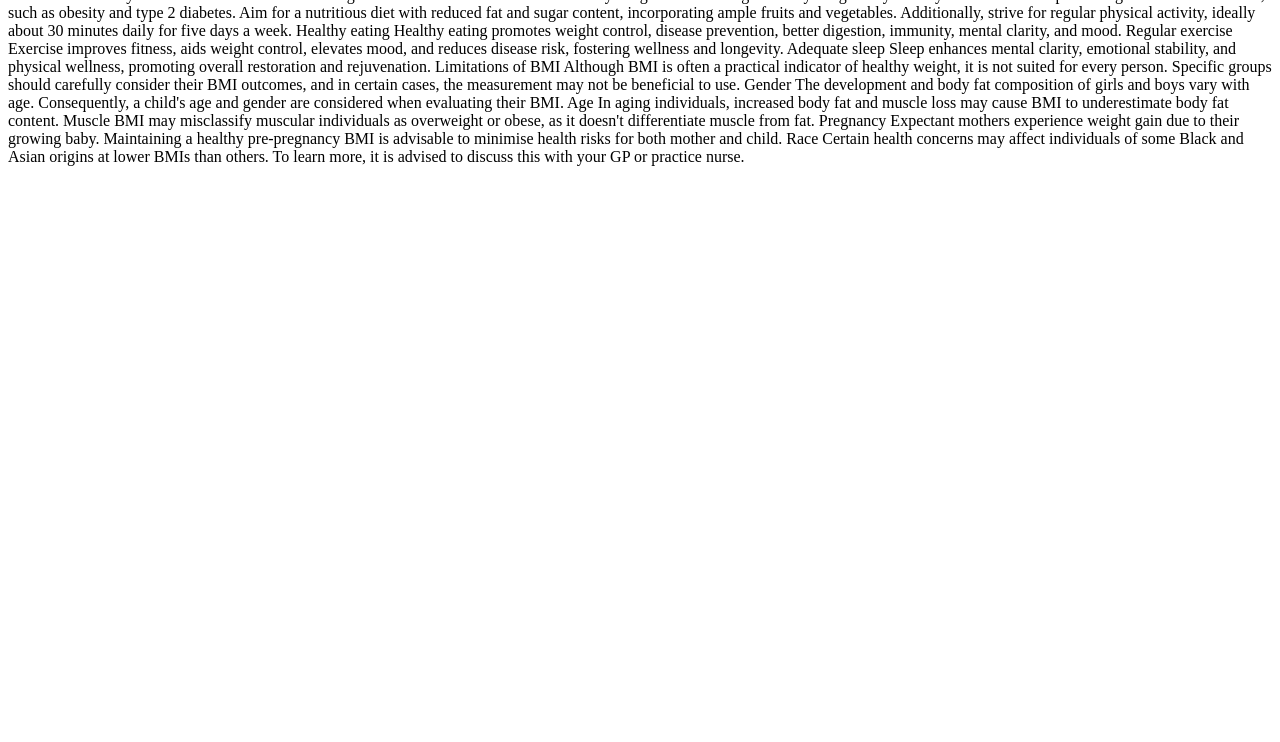
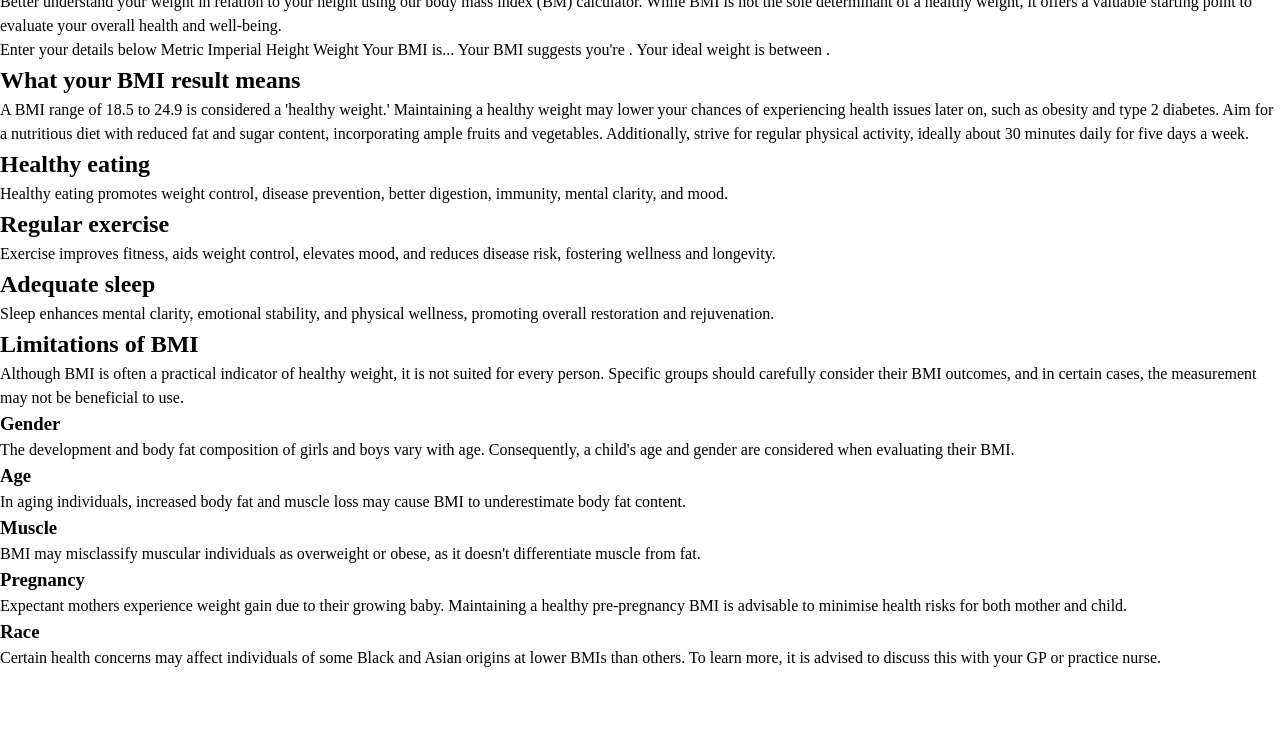
Before and after one commit to jacksen30/Body-Mass-Index-Calculator, a plain HTML site: page index.html in a window 1280 px wide. Shown: the part 58-800 px from the top of the page. Drawn offline with Linux system fonts and the light colour scheme.

Commit message:
add basic div and title tags to index.html, added standard css reset declarations to style.css

```diff
--- /dev/null
+++ b/assets/css/style.css
@@ -0,0 +1,113 @@
+/* CSS RESET - undo the varying default styling applied by web browsers to HTML elements */
+
+/* Box sizing rules */
+*,
+*::before,
+*::after {
+  box-sizing: border-box;
+}
+
+/* Remove default margin */
+body,
+h1,
+h2,
+h3,
+h4,
+p,
+figure,
+blockquote,
+dl,
+dd {
+  margin: 0;
+}
+
+/* Remove list styles on ul, ol elements with a list role, which suggests default styling will be removed */
+ul[role="list"],
+ol[role="list"] {
+  list-style: none;
+}
+
+/* Set core root defaults */
+html:focus-within {
+  scroll-behavior: smooth;
+}
+
+/* Set core body defaults */
+body {
+  min-height: 100vh;
+  /* text-rendering: optimizeSpeed; */
+  line-height: 1.5;
+
+}
+
+/* A elements that don't have a class get default styles */
+a:not([class]) {
+  text-decoration-skip-ink: auto;
+}
+
+/* Make images easier to work with */
+img,
+picture {
+  max-width: 100%;
+  display: block;
+}
+
+/* Inherit fonts for inputs and buttons */
+input,
+button,
+textarea,
+select {
+  font: inherit;
+}
+
+/* sr-only is for screen reader use only - The element will be visually hidden but will still be read by screen reader technology. */
+.sr-only {
+  position: absolute;
+  width: 1px;
+  height: 1px;
+  margin: -1px;
+  padding: 0;
+  overflow: hidden;
+  clip: rect(0, 0, 0, 0);
+  border: 0;
+  white-space: nowrap;
+}
+
+/*  A big shout out to Andy Bell at https://andy-bell.co.uk/about/
+    For his great article " A Modern CSS Reset " I recommend giving it a read at https://andy-bell.co.uk/a-modern-css-reset/
+*/
+
+
+/* MY CUSTOM CSS RULES BELOW */
+
+/* Reusable Custom CSS Variables */
+:root {
+  /* Measurments */
+  --width_row-width-percentage: 90%;
+
+  /* Color Theme is Dark Mode by Default */
+  --color_highlight: #339900;
+  --color_page-background: #121212;
+  --color_section-background: #0D0D0D;
+  --color_standard-text: #FFF;
+  --color_hover-state-box-shadow: rgba(0,255,0,0.5);
+
+  /* Delete Below once Final Colors Chosen */
+  --color_page-background: #141414;
+}
+
+:root.light-theme {
+  /* --color_highlight: #339900; */
+  --color_page-background: #F7F9FC;
+  --color_section-background: #FFF;
+  --color_standard-text: #000;
+  --color_hover-state-box-shadow: yellow; /* Update this, have just used as placeholde for now */
+
+  /* Delete Below once Final Colors Chosen */
+  --color_page-background: #e7e9ec;
+}
+
+html {
+  scroll-behavior: smooth;
+  font-size: 16px; /* Sets the base size for 1rem to 16px */
+}
--- a/index.html
+++ b/index.html
@@ -5,18 +5,17 @@
   <meta name="viewport" content="width=device-width, initial-scale=1.0">
 
   <link rel="icon" type="image/png" sizes="32x32" href="./assets/images/favicon-32x32.png">
+  <link rel="stylesheet" href="./assets/css/style.css">
 
   <title>Frontend Mentor | Body Mass Index Calculator</title>
 </head>
 <body>
-
-  Body Mass Index Calculator
-
-  Better understand your weight in relation to your height using our
-  body mass index (BM) calculator. While BMI is not the sole determinant
-  of a healthy weight, it offers a valuable starting point to evaluate
-  your overall health and well-being.
-
+  <main>
+    <h1>Body Mass Index Calculator</h1>
+    <div>
+      <p>Better understand your weight in relation to your height using our body mass index (BM) calculator. While BMI is not the sole determinant of a healthy weight, it offers a valuable starting point to evaluate your overall health and well-being.</p>
+    </div>
+    <div>
       Enter your details below
 
       Metric
@@ -31,55 +30,54 @@
 
       Your BMI suggests you're <!-- add classification -->.
       Your ideal weight is between <!-- add range -->.
+    </div>
+    <div>
+      <h2>What your BMI result means</h2>
+      <p>A BMI range of 18.5 to 24.9 is considered a 'healthy weight.' Maintaining a healthy weight may lower your chances of experiencing health issues later on, such as obesity and type 2 diabetes. Aim for a nutritious diet with reduced fat and sugar content, incorporating ample fruits and vegetables. Additionally, strive for regular physical activity, ideally about 30 minutes daily for five days a week.</p>
+    </div>
 
-  What your BMI result means
+    <div>
+      <div>
+        <h2>Healthy eating</h2>
+        <p>Healthy eating promotes weight control, disease prevention, better digestion, immunity, mental clarity, and mood.</p>
+      </div>
+      <div>
+        <h2>Regular exercise</h2>
+        <p>Exercise improves fitness, aids weight control, elevates mood, and reduces disease risk, fostering wellness and longevity.</p>
+      </div>
+      <div>
+        <h2>Adequate sleep</h2>
+        <p>Sleep enhances mental clarity, emotional stability, and physical wellness, promoting overall restoration and rejuvenation.</p>
+      </div>
+    </div>
 
-  A BMI range of 18.5 to 24.9 is considered a 'healthy weight.' Maintaining a
-  healthy weight may lower your chances of experiencing health issues later on,
-  such as obesity and type 2 diabetes. Aim for a nutritious diet with reduced
-  fat and sugar content, incorporating ample fruits and vegetables. Additionally,
-  strive for regular physical activity, ideally about 30 minutes daily for
-  five days a week.
+    <div>
+      <div>
+        <h2>Limitations of BMI</h2>
+        <p>Although BMI is often a practical indicator of healthy weight, it is not suited for every person. Specific groups should carefully consider their BMI outcomes, and in certain cases, the measurement may not be beneficial to use.</p>
+      </div>
+      <div>
+        <h3>Gender</h3>
+        <p>The development and body fat composition of girls and boys vary with age. Consequently, a child's age and gender are considered when evaluating their BMI.</p>
+      </div>
+      <div>
+        <h3>Age</h3>
+        <p>In aging individuals, increased body fat and muscle loss may cause BMI to underestimate body fat content.</p>
+      </div>
+      <div>
+        <h3>Muscle</h3>
+        <p>BMI may misclassify muscular individuals as overweight or obese, as it doesn't differentiate muscle from fat.</p>
+      </div>
+      <div>
+        <h3>Pregnancy</h3>
+        <p>Expectant mothers experience weight gain due to their growing baby. Maintaining a healthy pre-pregnancy BMI is advisable to minimise health risks for both mother and child.</p>
+      </div>
+      <div>
+        <h3>Race</h3>
+        <p>Certain health concerns may affect individuals of some Black and Asian origins at lower BMIs than others. To learn more, it is advised to discuss this with your GP or practice nurse.</p>
+      </div>
 
-  Healthy eating
-  Healthy eating promotes weight control, disease prevention, better digestion,
-  immunity, mental clarity, and mood.
-
-  Regular exercise
-  Exercise improves fitness, aids weight control, elevates mood, and reduces disease
-  risk, fostering wellness and longevity.
-
-  Adequate sleep
-  Sleep enhances mental clarity, emotional stability, and physical wellness, promoting
-  overall restoration and rejuvenation.
-
-  Limitations of BMI
-
-  Although BMI is often a practical indicator of healthy weight, it is not suited for
-  every person. Specific groups should carefully consider their BMI outcomes, and in
-  certain cases, the measurement may not be beneficial to use.
-
-  Gender
-  The development and body fat composition of girls and boys vary with age. Consequently,
-  a child's age and gender are considered when evaluating their BMI.
-
-  Age
-  In aging individuals, increased body fat and muscle loss may cause BMI to underestimate
-  body fat content.
-
-  Muscle
-  BMI may misclassify muscular individuals as overweight or obese, as it doesn't
-  differentiate muscle from fat.
-
-  Pregnancy
-  Expectant mothers experience weight gain due to their growing baby. Maintaining a
-  healthy pre-pregnancy BMI is advisable to minimise health risks for both mother
-  and child.
-
-  Race
-  Certain health concerns may affect individuals of some Black and Asian origins at
-  lower BMIs than others. To learn more, it is advised to discuss this with your
-  GP or practice nurse.
-
+    </div>
+  </main>
 </body>
 </html>
```
Lines whose indentation alone changed are shown as unchanged.
